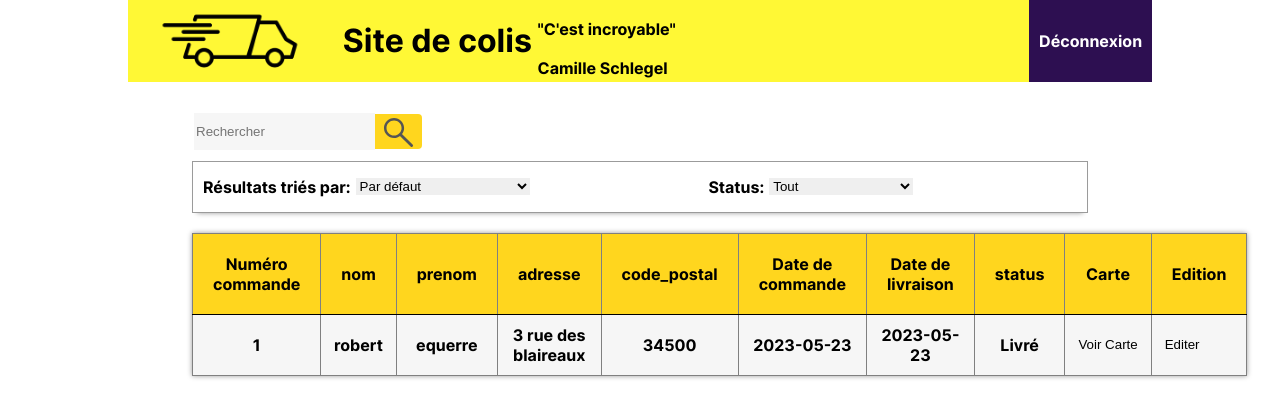
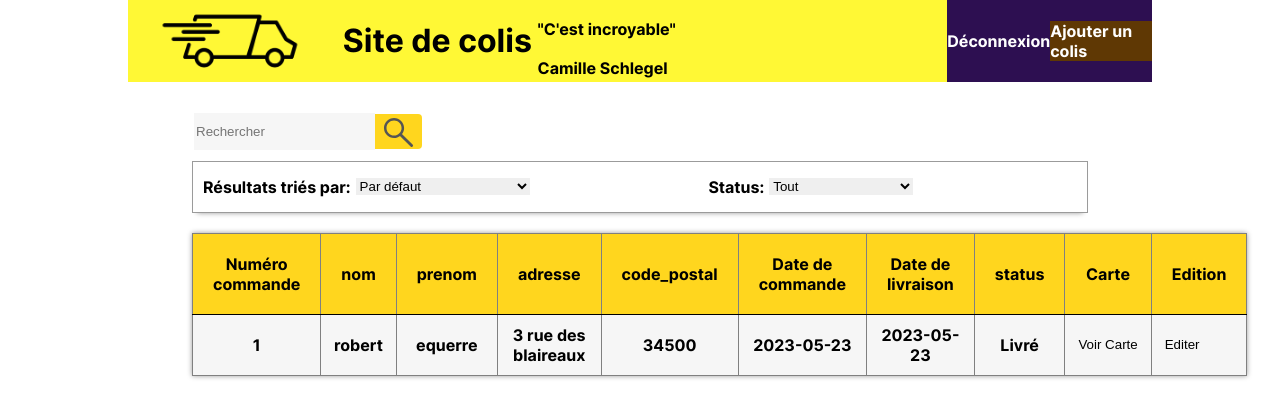
Before and after one commit to CamilleSchlegel/SAE23, a PHP site: page /home.php in a window 1280 px wide. Shown: the top 420 px of the page. Run offline with PHP 8.4, Linux system fonts and the light colour scheme; a user stored in the database is signed in; data comes from the database, SQL or seed files in the repository.

Commit message:
Ajout bouton d'ajout colis

```diff
--- a/ajout.php
+++ b/ajout.php
@@ -6,11 +6,11 @@
     <link rel="stylesheet" href="css/home.css">
     </head>
     <h1>Ajout</h1>
-    <div>
+    <div id="filtre">
     <form action='' method='post'>
-        <input type='date' name='date_commande' required/> <br>
         <input type='text' name='idclient' placeholder='ID client' required> <br>
-    <input type='submit' value='Ajouter'/> </form>
+        Date de commande :<input type='date' name='date_commande' required/> <br>
+    <input type='submit' value='Ajouter'/> </form></div>
 
     <?php
     ini_set('display_errors', 1);
--- a/css/home.css
+++ b/css/home.css
@@ -145,6 +145,10 @@ input{
 input:focus{
     outline: none;
 }
+
+#ajoutSpan{
+    background-color:#5f3804
+}
 #spanResultat{
     margin-left: 10px;
 }
--- a/home.php
+++ b/home.php
@@ -20,6 +20,7 @@
     <div id="retours"><span id="commentaire">"C'est incroyable"</span><span id="auteur">Camille Schlegel</span>
     </div>
     <div id="logout"> <a href="logout.php?logout=true"><span id="deconnexionSpan">Déconnexion</span> </a>
+    <a href="ajout.php"><span id="ajoutSpan">Ajouter un colis</span> </a>
   </div>
     </div>
     <div id="body">
```
